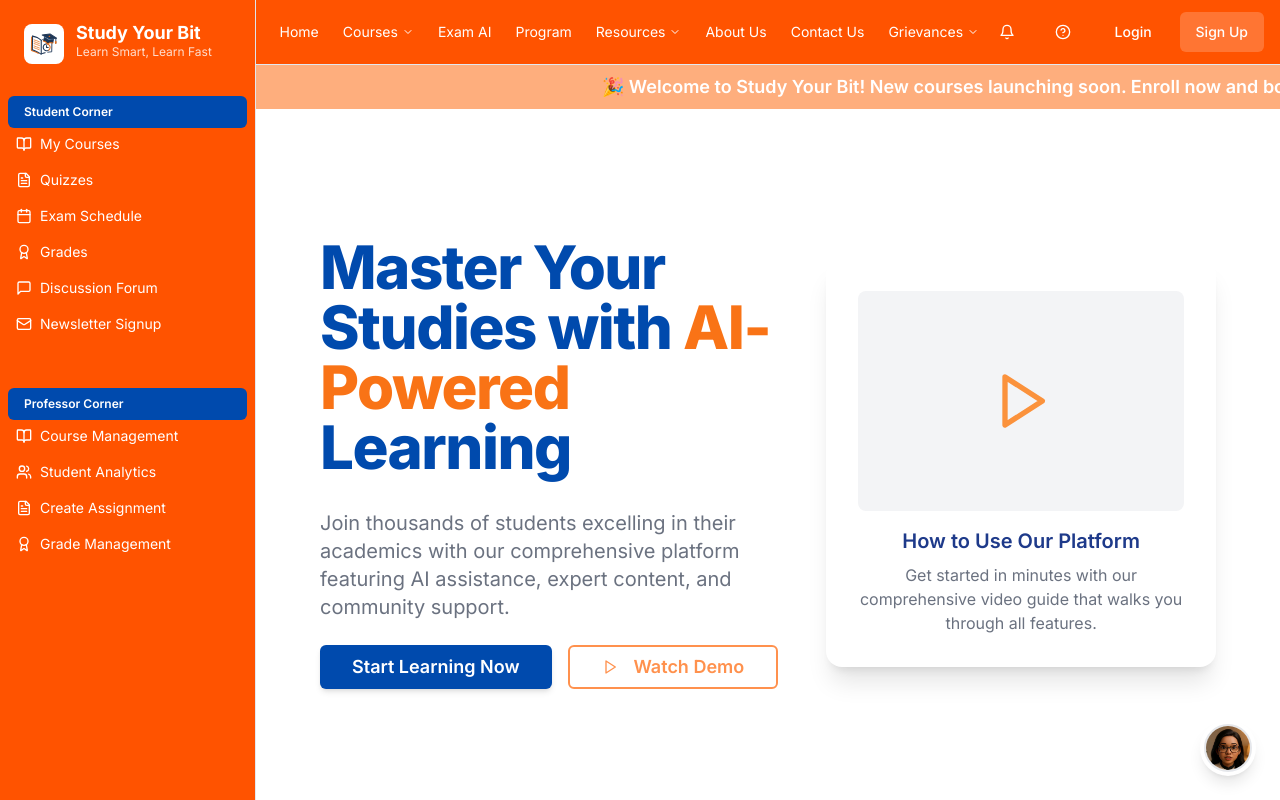
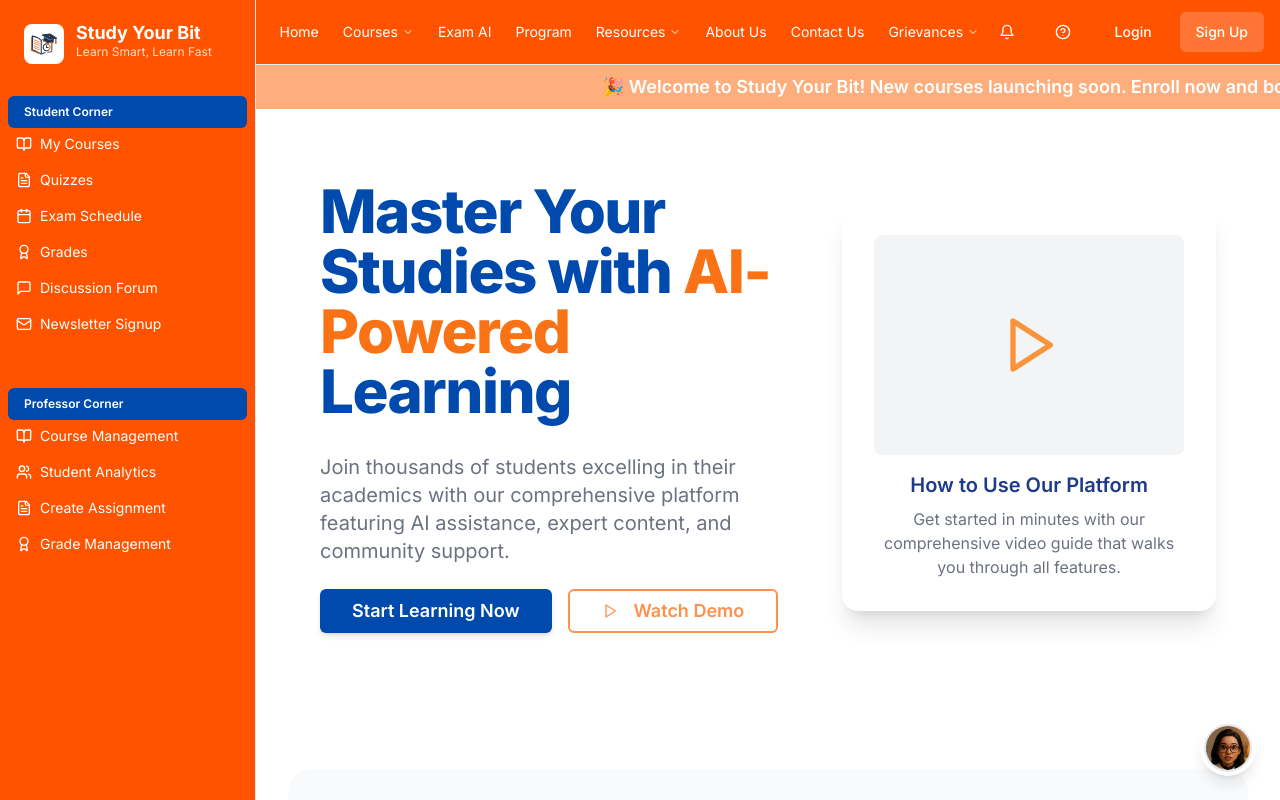
Before and after one commit to atharvamagar/Study-Your-Bit-, a Next.js app: page / in a window 1280 px wide. Shown: the top 800 px of the page. Built offline with nearby package versions, Linux system fonts and the light colour scheme.

Commit message:
changes in header section

```diff
--- a/components/sections/hero-section.tsx
+++ b/components/sections/hero-section.tsx
@@ -4,8 +4,8 @@ import { COLORS } from "@/lib/constants"
 
 export function HeroSection() {
   return (
-    <section className="w-full flex flex-col items-center justify-center py-16 lg:py-24">
-      <div className="w-full max-w-4xl flex flex-col lg:flex-row gap-12 items-center justify-between">
+    <section className="w-full flex flex-col items-center justify-center py-6 lg:py-10">
+      <div className="w-full max-w-4xl flex flex-col lg:flex-row gap-16 items-center justify-between">
         <div className="flex-1 flex flex-col items-start justify-center text-left space-y-6">
           <h1 className="text-4xl sm:text-5xl lg:text-6xl font-extrabold leading-tight tracking-tight mb-2" style={{ color: COLORS.primary.blue }}>
             Master Your Studies with <span className="text-orange-500">AI-Powered</span> Learning
```
